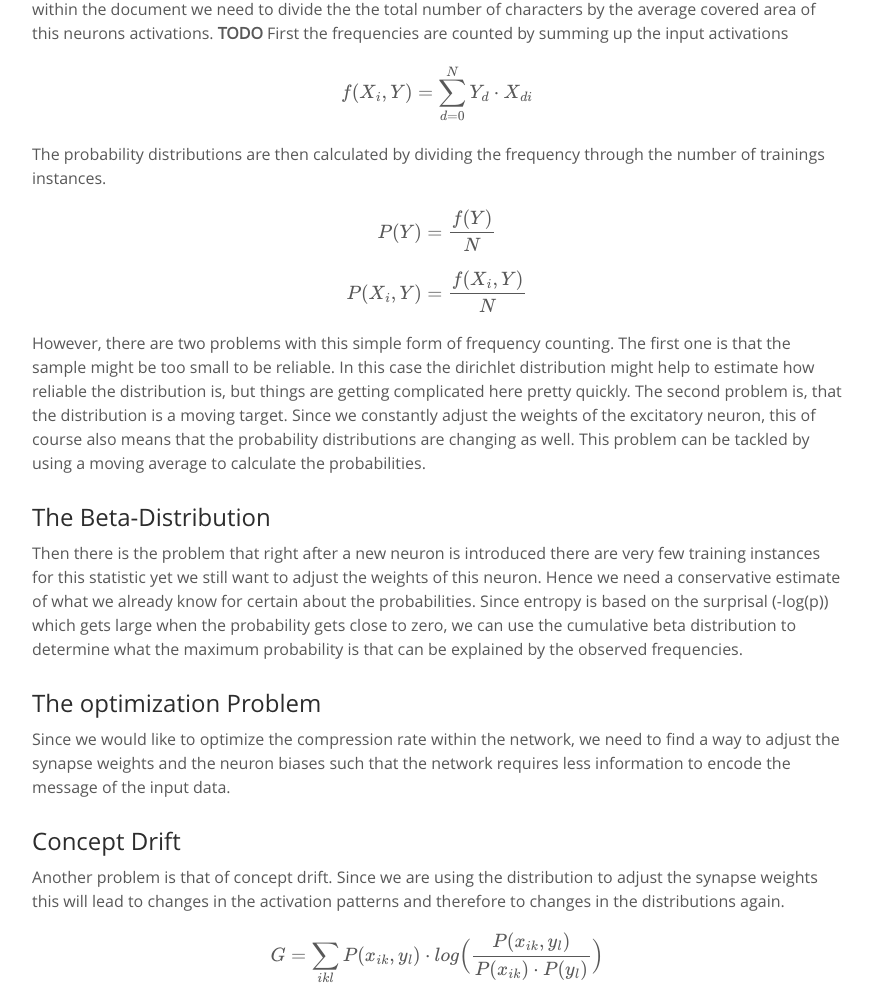
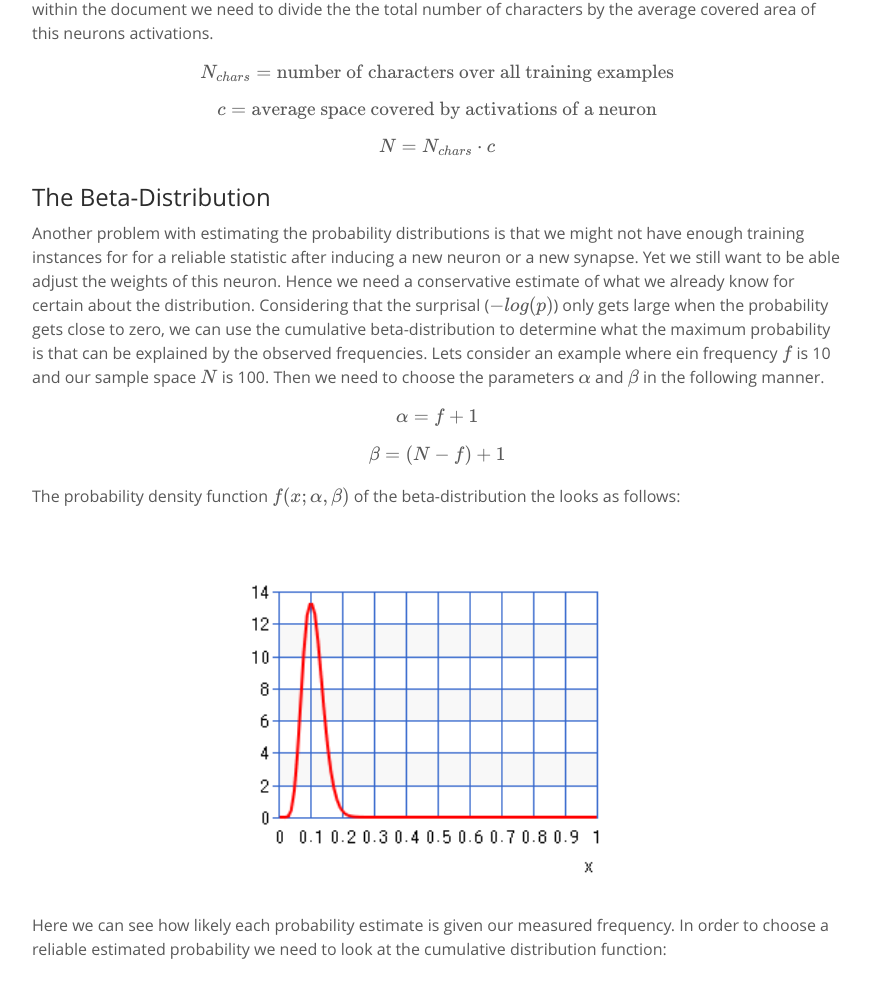
Before and after one commit to wu0o0yu/aika, a plain HTML site: page src/site/training.html in a window 1280 px wide. Shown: the part 2393-3381 px from the top of the page, without its empty margins (203-1076 px from the left). Drawn offline with nearby package versions, Linux system fonts and the light colour scheme; some packages are replaced by stand-ins of ours.

Commit message:
beta distribution

```diff
--- a/src/site/training.html
+++ b/src/site/training.html
@@ -133,29 +133,41 @@
 				cover a larger space within the document we need to divide the the total number of characters by the average
 				covered area of this neurons activations.
 
-				<b>TODO</b>
+				$$N_{chars} = \text{number of characters over all training examples}$$
+				$$c = \text{average space covered by activations of a neuron}$$
+				$$N = N_{chars} \cdot c$$
 
-				First the frequencies are counted by summing up the input activations
-
-
-				$$f(X_i, Y) = \sum\limits_{d=0}^N{Y_d \cdot X_{di}}$$
-
-				The probability distributions are then calculated by dividing the frequency through the number of trainings instances.
-
-				$$P(Y) = \dfrac{f(Y)}{N}$$
-
-				$$P(X_i,Y) = \dfrac{f(X_i,Y)}{N}$$
-
-				However, there are two problems with this simple form of frequency counting. The first one is that the
-				sample might be too small to be reliable. In this case the dirichlet distribution might help to estimate
-				how reliable the distribution is, but things are getting complicated here pretty quickly. The second problem
-				is, that the distribution is a moving target. Since we constantly adjust the weights of the excitatory neuron,
-				this of course also means that the probability distributions are changing as well. This problem
-				can be tackled by using a moving average to calculate the probabilities.
 			</p>
 			<h2>The Beta-Distribution</h2>
 			<p>
-				Then there is the problem that right after a new neuron is introduced there are very few training instances for this statistic yet we still want to adjust the weights of this neuron. Hence we need a conservative estimate of what we already know for certain about the probabilities. Since entropy is based on the surprisal (-log(p)) which gets large when the probability gets close to zero, we can use the cumulative beta distribution to determine what the maximum probability is that can be explained by the observed frequencies.
+				Another problem with estimating the probability distributions is that we might not have enough training instances for
+				for a reliable statistic after inducing a new neuron or a new synapse. Yet we still want to be able adjust the weights of this neuron.
+				Hence we need a conservative estimate of what we already know for certain about the distribution. Considering that
+				the surprisal (\(-log(p)\)) only gets large when the probability gets close to zero, we can use the cumulative beta-distribution
+				to determine what the maximum probability is that can be explained by the observed frequencies. Lets consider an example
+				where ein frequency \(f\) is 10 and our sample space \(N\) is 100. Then we need to choose the parameters \(\alpha\) and \(\beta\) in
+				the following manner.
+
+				$$\alpha = f + 1$$
+				$$\beta = (N - f) + 1$$
+				The probability density function \(f(x;\alpha,\beta)\) of the beta-distribution the looks as follows:
+			</p>
+
+			<div style="text-align:center; width:100%">
+				<img src="images/beta-dist.png" width="50%" height="50%" style="float:none; margin-left:auto; margin-right:auto; display:block"/>
+			</div>
+			<p>
+				Here we can see how likely each probability estimate is given our measured frequency. In order to choose a reliable
+				estimated probability we need to look at the cumulative distribution function:
+			</p>
+
+			<div style="text-align:center; width:100%">
+				<img src="images/cum-beta-dist.png" width="50%" height="50%" style="float:none; margin-left:auto; margin-right:auto; display:block"/>
+			</div>
+			<p>
+				If we invert this function and select a threshold, say 5%, than we can estimate an upper bound for our
+				true probability. In other words we are now 95% certain that the true distribution probability that we have measured is
+				lower than our estimate. Consequently, we are now able to compute a lower bound value for the surprisal value.
 			</p>
 			<h2>The optimization Problem</h2>
 			<p>
@@ -164,7 +176,8 @@
 			</p>
 			<h2>Concept Drift</h2>
 			<p>
-				Another problem is that of concept drift. Since we are using the distribution to adjust the synapse weights this will lead to changes in the activation patterns and therefore to changes in the distributions again.
+				Another problem is that of concept drift. Since we are using the distribution to adjust the synapse weights
+				this will lead to changes in the activation patterns and therefore to changes in the distributions again.
 
 				$$G = \sum  \limits _{ikl}{P(x_{ik},y_{l}) \cdot log \Big( \frac{P(x_{ik},y_{l})}{P(x_{ik}) \cdot P(y_{l})} \Big)}$$
 
```
Also changed, not shown: src/site/images/beta-dist.png (added), src/site/images/cum-beta-dist.png (added), 2 other files.
